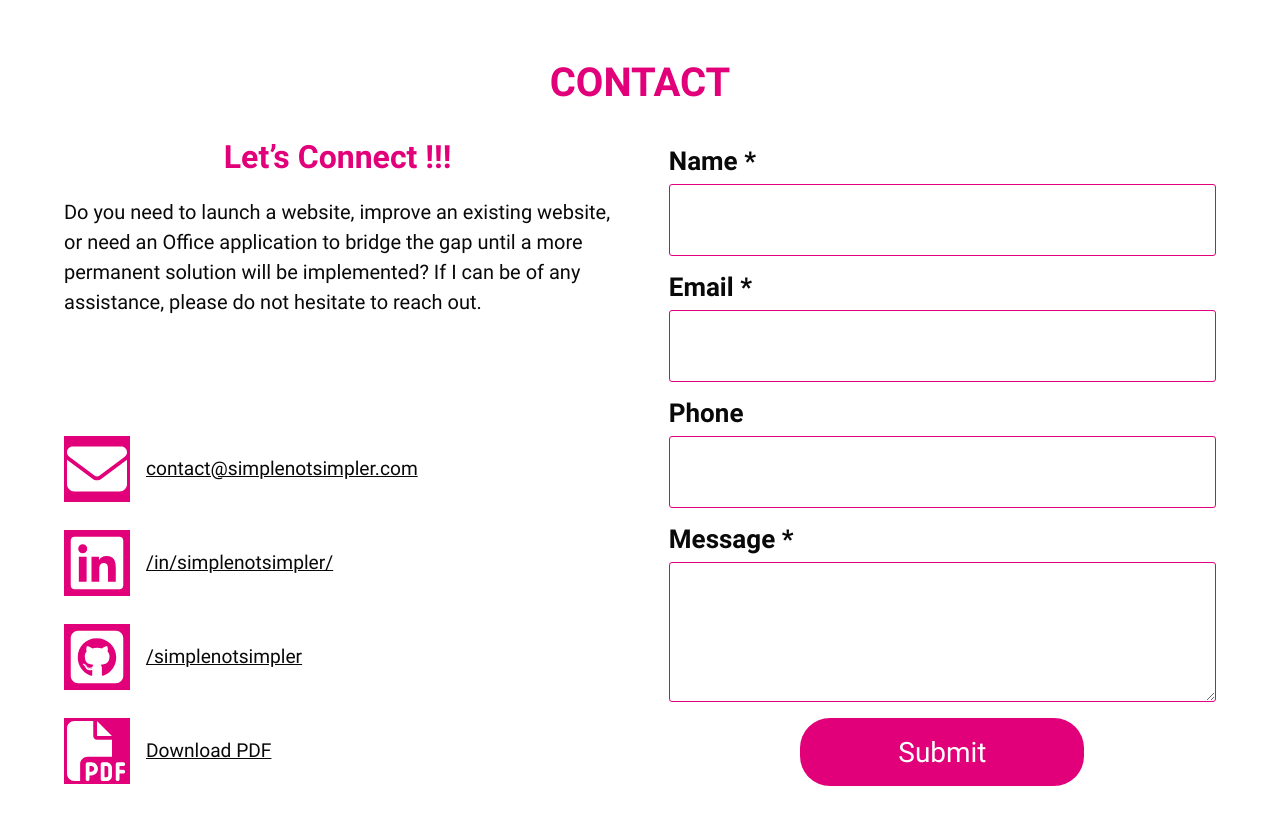
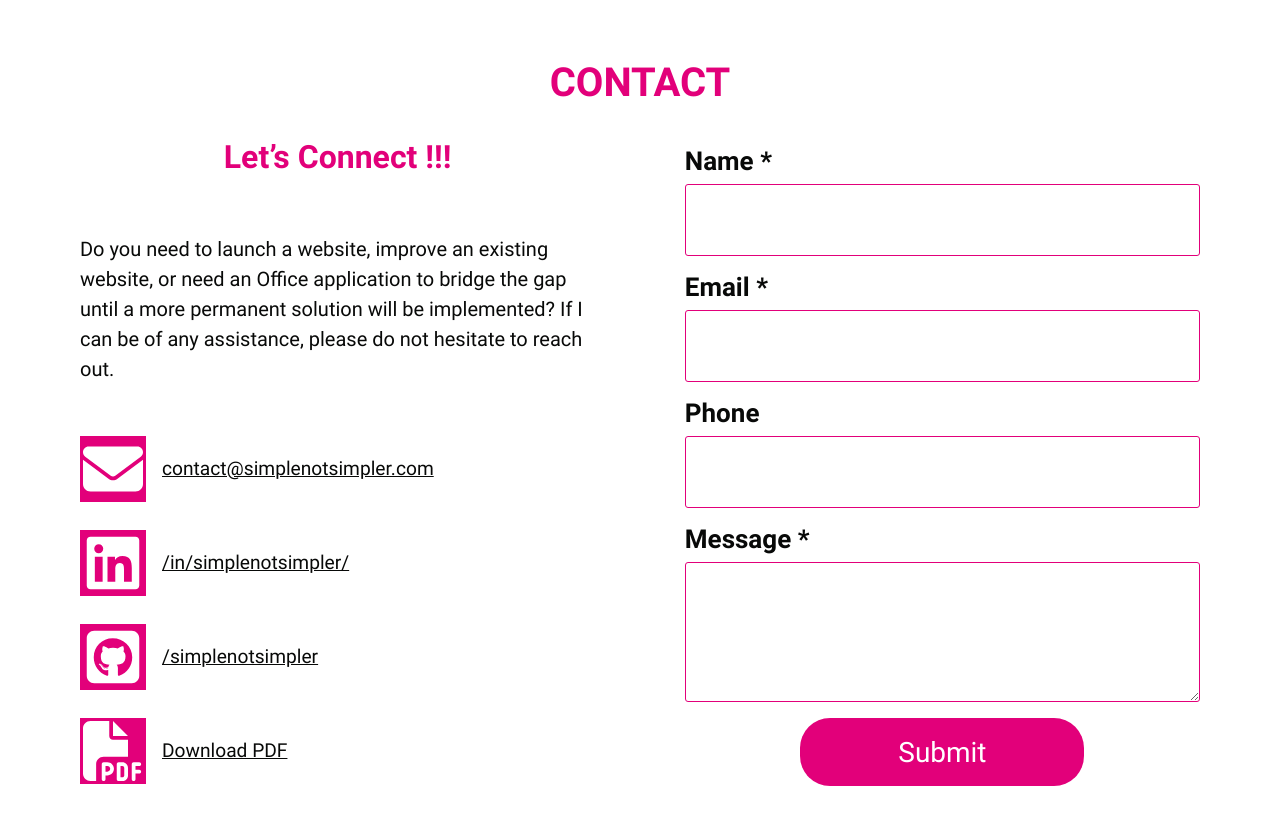
Before and after one commit to simplenotsimpler/sns-site-react, a React (Create React App) app: page / in a window 1280 px wide. Shown: the part 2020-2844 px from the top of the page. Built offline with nearby package versions, Linux system fonts and the light colour scheme.

Commit message:
fix: contact styling

```diff
--- a/src/components/Contact/Contact.css
+++ b/src/components/Contact/Contact.css
@@ -7,7 +7,6 @@
   height: 650px;
 }
 
-/* TODO: fix styling - spread out too much, doesn't look lined up anymore */
 .contactContent,
 .contactFormHolder {
   flex: 1 0 45%;
@@ -16,6 +15,7 @@
   flex-direction: column;
   justify-content: space-between;
   max-width: 100%;
+  padding: 0 1rem;
 }
 
 .contactTitle {
@@ -30,9 +30,7 @@
 .contactIntro {
   font-size: 1.625rem;
   line-height: 30px;
-
   margin-bottom: 1rem;
-  flex: 1;
 }
 
 @media only screen and (max-width: 1280px) {
@@ -44,3 +42,10 @@
     margin-bottom: 1.5rem;
   }
 }
+
+/* @media only screen and (min-width: 1280px) {
+  .contactContent,
+  .contactFormHolder {
+    padding: 0 2rem;
+  }
+} */
--- a/src/index.css
+++ b/src/index.css
@@ -21,6 +21,8 @@
 
   /* check this, cards are ending up wider than anticipated on 1280 screen */
   --width-standard: 90%;
+
+  /* TODO: fix 280px wide styling - galaxy fold */
   --width-column: 323px;
 }
 
```
